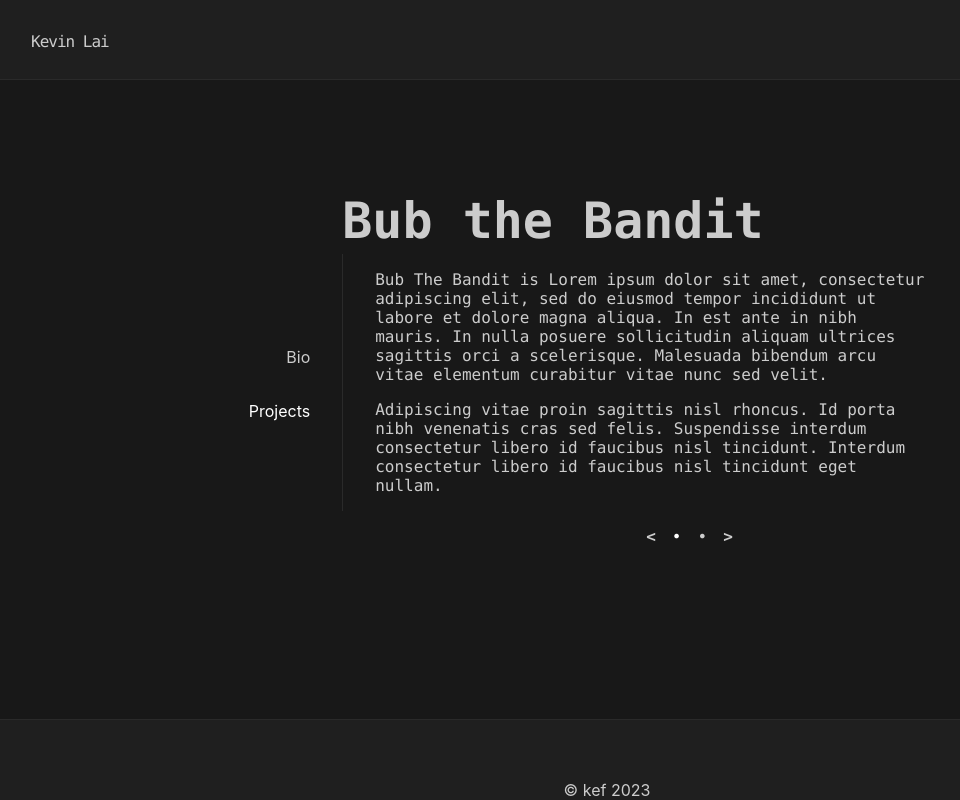
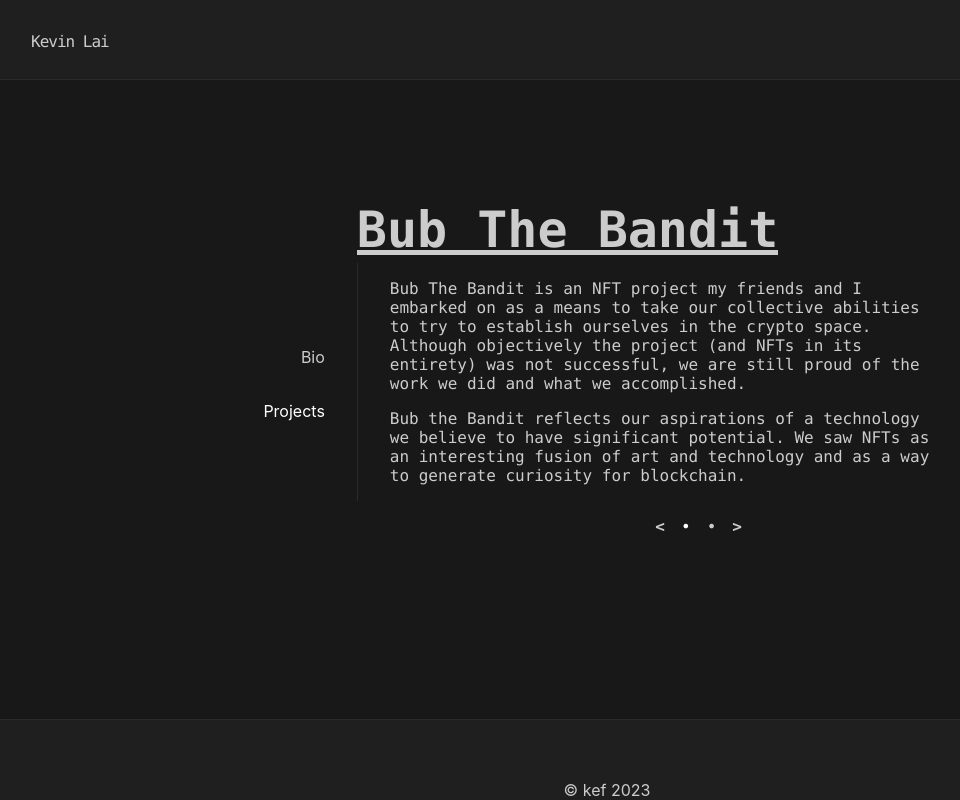
Before and after one commit to KevinLai76/personal-website, a React (Create React App) app: page / in a window 1280 px wide. Both pictures are taken after a click on the button "Projects". Shown: the whole page, without its empty margins (33-993 px from the left). Built offline with nearby package versions, Linux system fonts and the light colour scheme.

Commit message:
added text to all projects and added a link to bub the bandit

```diff
--- a/src/Projects.js
+++ b/src/Projects.js
@@ -5,31 +5,34 @@ import './css/Projects.css'
 function Projects() {
 
     const [displayProject, setDisplayProject] = useState("project1")
+    const bubLink = <a style={{color: "inherit"}} href="https://www.bubthebandit.com/">Bub The Bandit</a>
 
     const text = {
         project1:{
-            title:"Bub the Bandit",
+            title: bubLink,
             body1:
-            "Bub The Bandit is Lorem ipsum dolor sit amet, consectetur adipiscing elit,\
-            sed do eiusmod tempor incididunt ut labore et dolore magna aliqua. In est ante in nibh mauris.\
-            In nulla posuere sollicitudin aliquam ultrices sagittis orci a scelerisque.\
-            Malesuada bibendum arcu vitae elementum curabitur vitae nunc sed velit.",
+            "Bub The Bandit is an NFT project my friends and I embarked on\
+            as a means to take our collective abilities to try to establish\
+            ourselves in the crypto space. Although objectively the project\
+            (and NFTs in its entirety) was not successful, we are still proud\
+            of the work we did and what we accomplished.",
             body2:
-            "Adipiscing vitae proin sagittis nisl rhoncus.\
-            Id porta nibh venenatis cras sed felis. Suspendisse interdum consectetur libero id faucibus nisl tincidunt.\
-            Interdum consectetur libero id faucibus nisl tincidunt eget nullam."
+            "Bub the Bandit reflects our aspirations of a technology we believe\
+            to have significant potential. We saw NFTs as an interesting fusion\
+            of art and technology and as a way to generate curiosity for blockchain."
         },
         project2:{
             title:"Inanimate Quiz",
             body1:
-            "Inanimate is a Lorem ipsum dolor sit amet, consectetur adipiscing elit,\
-            sed do eiusmod tempor incididunt ut labore et dolore magna aliqua. In est ante in nibh mauris.\
-            In nulla posuere sollicitudin aliquam ultrices sagittis orci a scelerisque.\
-            Malesuada bibendum arcu vitae elementum curabitur vitae nunc sed velit.",
+            "This is our take on a personality quiz but with personality.\
+            You’ve taken personality quizzes before, you know the deal,\
+            but have you ever wanted to be a chicken sandwich? This quiz\
+            will tell you who and more importantly what you really are.",
             body2:
-            "Adipiscing vitae proin sagittis nisl rhoncus.\
-            Id porta nibh venenatis cras sed felis. Suspendisse interdum consectetur libero id faucibus nisl tincidunt.\
-            Interdum consectetur libero id faucibus nisl tincidunt eget nullam."
+            "A fun project we decided to make in our free time.\
+            Though cute and quirky on the surface some real work\
+            went into figuring out exactly how to word the questions/answers\
+            and the logic behind assigning a personality to the user."
         },
         project3:{
             title:"NA",
```
